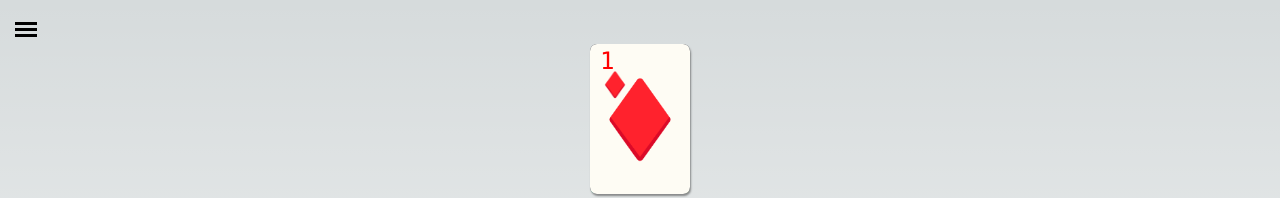
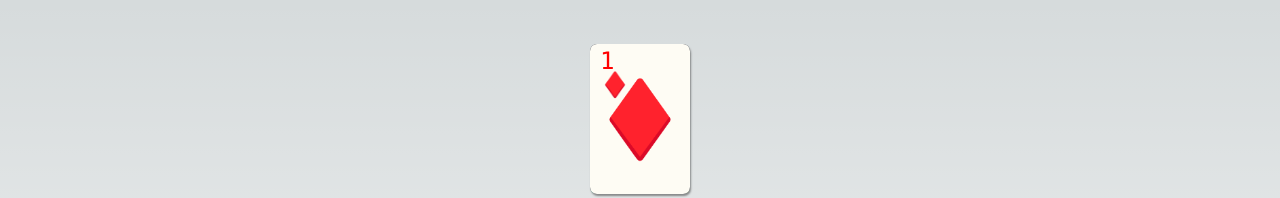
Before and after one commit to adamjohnsnow/chime-poker, a Next.js app: page /testingUi in a window 1280 px wide. Shown: the top 198 px of the page. Built offline with nearby package versions, Linux system fonts and the light colour scheme.

Commit message:
why is this testing page failing?

```diff
--- a/src/app/testingUi/page.tsx
+++ b/src/app/testingUi/page.tsx
@@ -2,13 +2,11 @@
 
 import "../styles/table.css";
 
-import { Menu } from "../components/menu";
 import { PlayingCard } from "../components/playingCard";
 
 export default function Test() {
   return (
     <main className="flex min-h-screen flex-col items-center justify-start p-10 font-mono">
-      <Menu controls={undefined} />
       <PlayingCard
         card={{
           value: 1,
```
